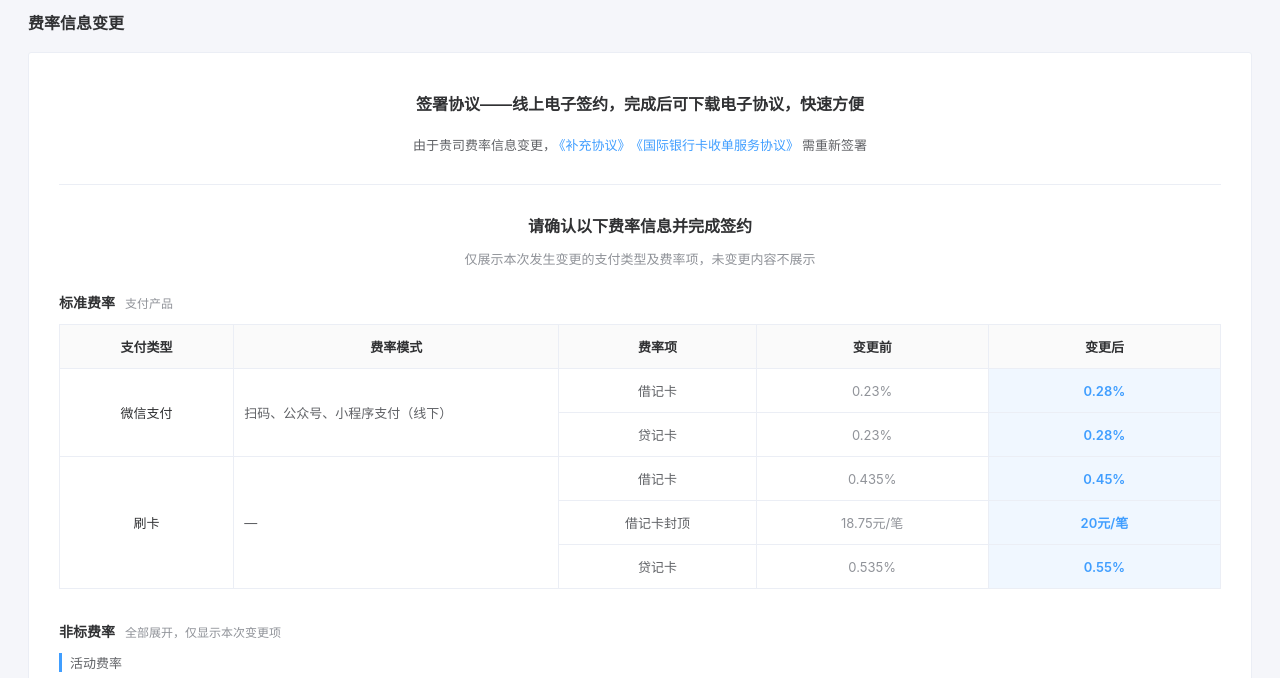
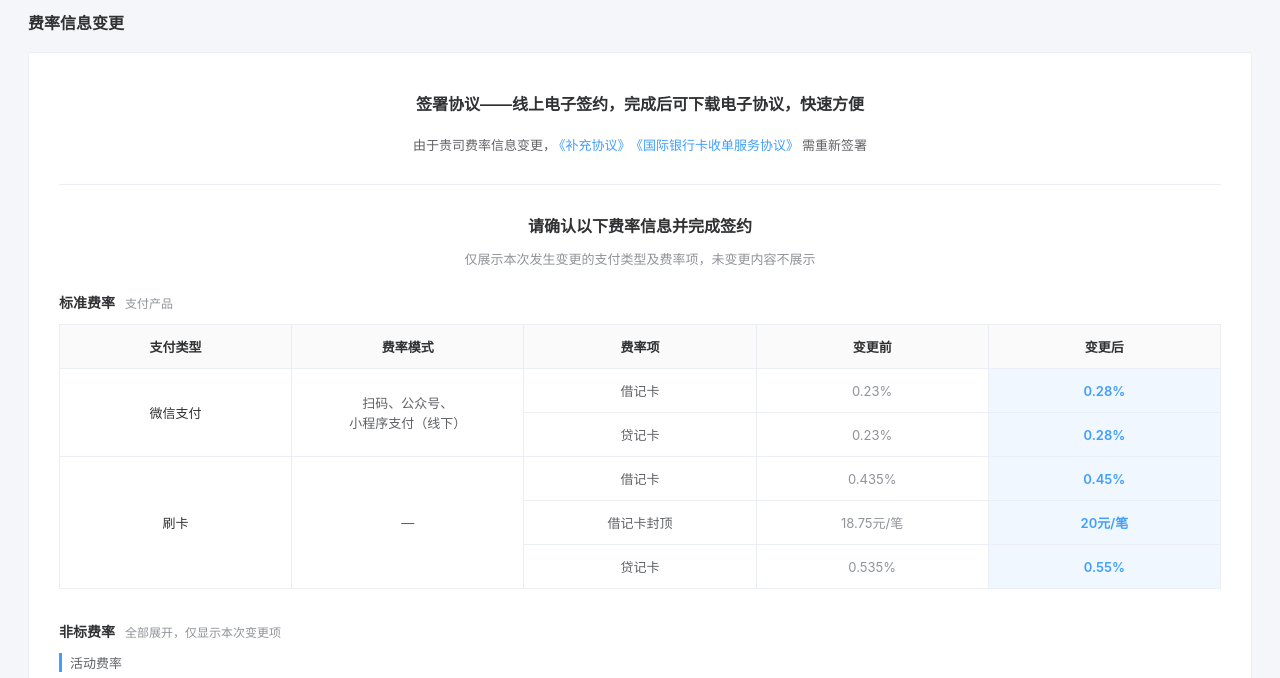
Before and after one commit to Gaohailinga/sign-entity-prototype, a plain HTML site: page rate-modification.html in a window 1280 px wide. Shown: the part 62-740 px from the top of the page. Drawn offline with Linux system fonts and the light colour scheme.

Commit message:
style: 标准费率表格等宽并优化费率模式换行

```diff
--- a/rate-modification.html
+++ b/rate-modification.html
@@ -40,11 +40,11 @@
   .subsection-title { font-size: 13px; font-weight: 500; color: #606266; margin-bottom: 8px; padding-left: 8px; border-left: 3px solid #409eff; }
   .table-wrap { overflow-x: auto; }
   .rate-table { width: 100%; border-collapse: collapse; table-layout: fixed; font-size: 13px; text-align: center; }
-  .rate-table th, .rate-table td { border: 1px solid #ebeef5; padding: 12px 10px; height: 44px; word-break: break-all; }
+  .rate-table th, .rate-table td { border: 1px solid #ebeef5; padding: 12px 10px; height: 44px; vertical-align: middle; word-break: break-all; }
   .rate-table th { background: #fafafa; color: #303133; font-weight: 600; }
   .rate-table td { color: #606266; }
   .rate-table .pay-type { color: #303133; font-weight: 500; }
-  .rate-table .mode-cell { text-align: left; line-height: 20px; word-break: normal; overflow-wrap: anywhere; }
+  .rate-table .mode-cell { text-align: center; line-height: 20px; word-break: normal; overflow-wrap: anywhere; }
   .rate-table .before-value { color: #909399; }
   .rate-table .after-value { color: #409eff; font-weight: 600; background: #f0f7ff; }
   .action-bar { display: flex; justify-content: center; gap: 16px; padding: 26px 0 32px; background: #fff; }
@@ -83,9 +83,9 @@
         <div class="section-title">标准费率 <span class="section-tag">支付产品</span></div>
         <div class="table-wrap">
           <table class="rate-table">
-            <thead><tr><th style="width:15%">支付类型</th><th style="width:28%">费率模式</th><th style="width:17%">费率项</th><th style="width:20%">变更前</th><th style="width:20%">变更后</th></tr></thead>
+            <thead><tr><th style="width:20%">支付类型</th><th style="width:20%">费率模式</th><th style="width:20%">费率项</th><th style="width:20%">变更前</th><th style="width:20%">变更后</th></tr></thead>
             <tbody>
-              <tr><td rowspan="2" class="pay-type">微信支付</td><td rowspan="2" class="mode-cell">扫码、公众号、小程序支付（线下）</td><td>借记卡</td><td class="before-value">0.23%</td><td class="after-value">0.28%</td></tr>
+              <tr><td rowspan="2" class="pay-type">微信支付</td><td rowspan="2" class="mode-cell">扫码、公众号、<br>小程序支付（线下）</td><td>借记卡</td><td class="before-value">0.23%</td><td class="after-value">0.28%</td></tr>
               <tr><td>贷记卡</td><td class="before-value">0.23%</td><td class="after-value">0.28%</td></tr>
               <tr><td rowspan="3" class="pay-type">刷卡</td><td rowspan="3" class="mode-cell">—</td><td>借记卡</td><td class="before-value">0.435%</td><td class="after-value">0.45%</td></tr>
               <tr><td>借记卡封顶</td><td class="before-value">18.75元/笔</td><td class="after-value">20元/笔</td></tr>
```
